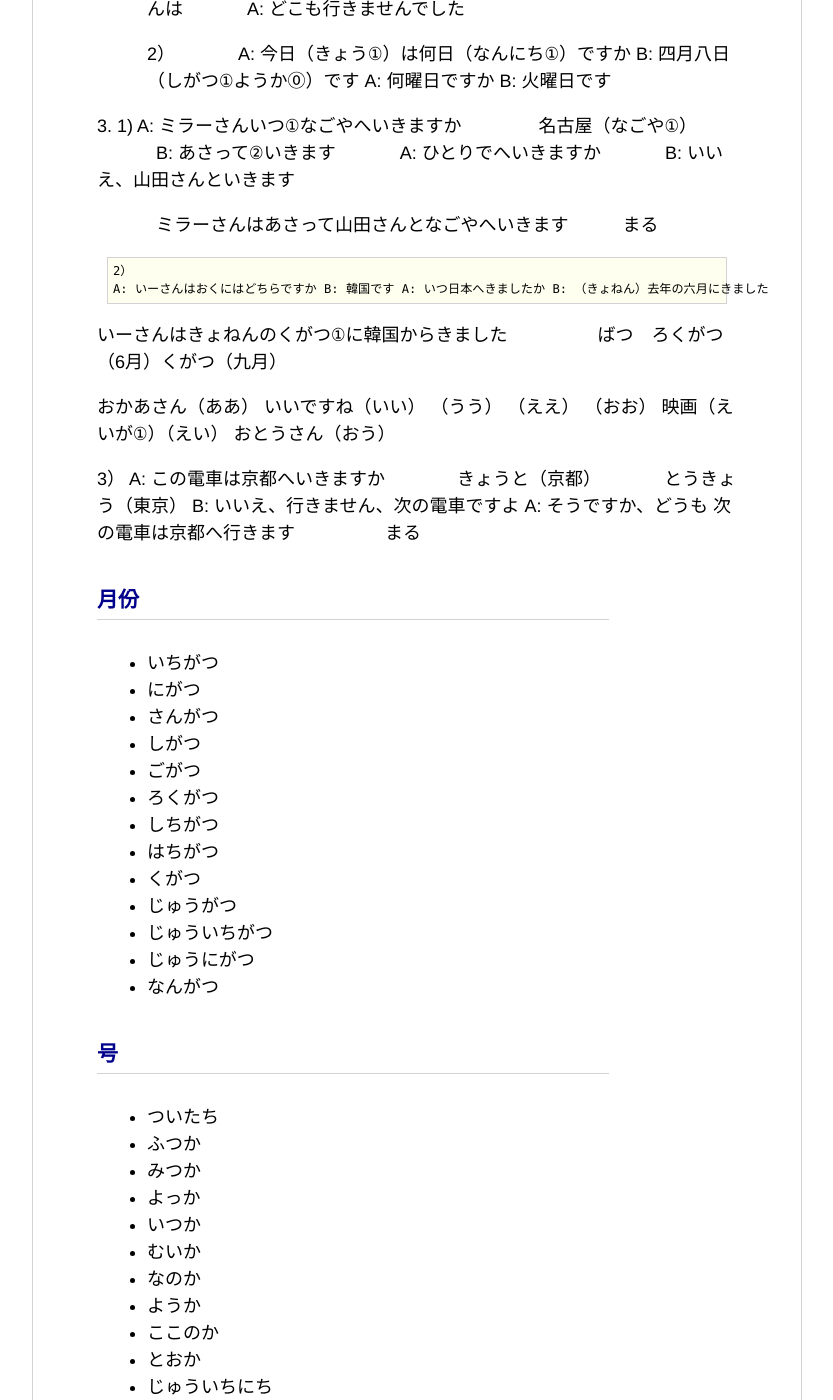
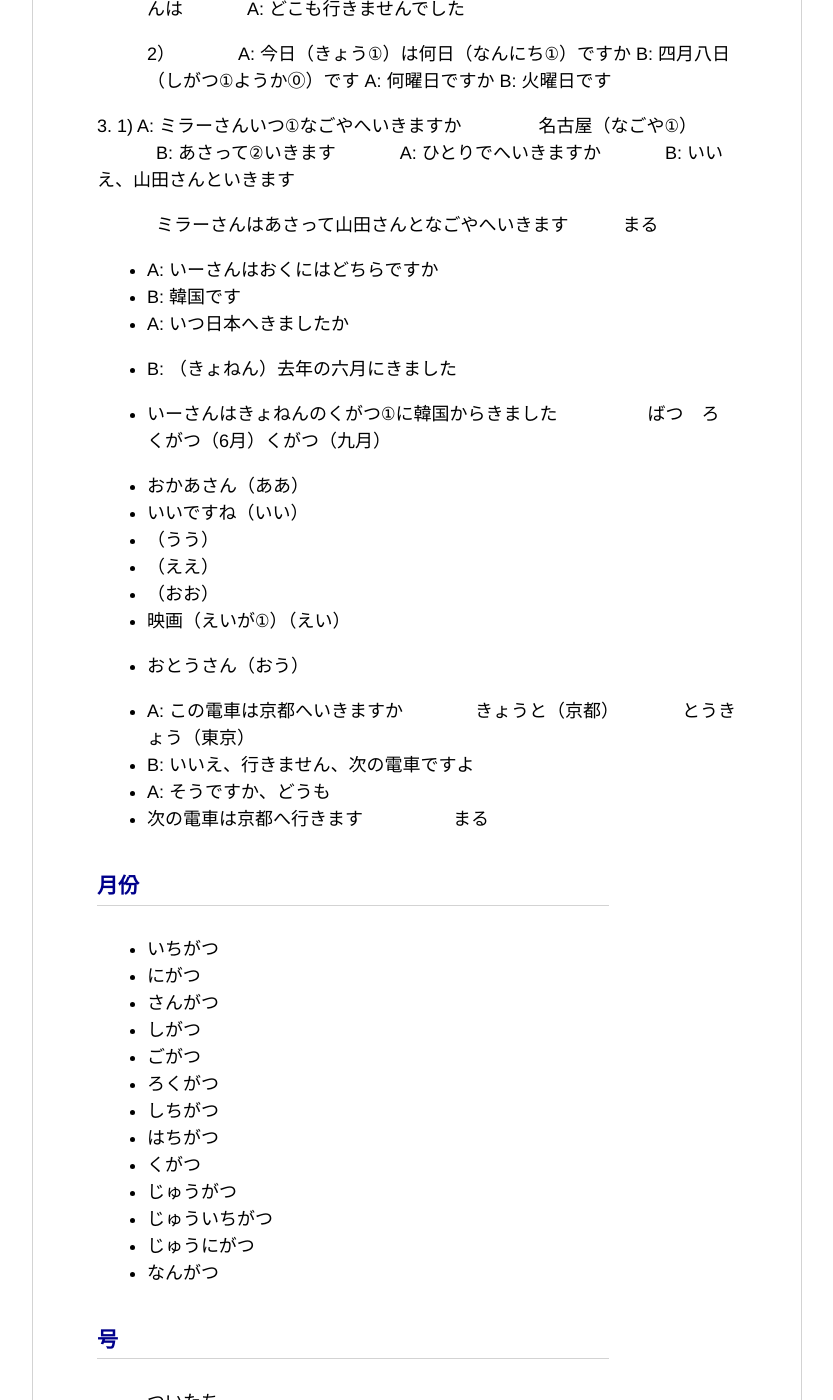
Before and after one commit to siqingmu/siqingmu.github.io, a Jekyll site: the page built from _posts/2019-05-04-the-fifth-lesson.md, in a window 1280 px wide and 1400 px high, scrolled down 3451 px. Shown: the whole window, without its empty margins (224-1057 px from the left). Built offline with Jekyll 4.4.1, drawn with Linux system fonts in a browser that asks for light colours.

Commit message:
modify-sometiing

```diff
--- a/_posts/2019-05-04-the-fifth-lesson.md
+++ b/_posts/2019-05-04-the-fifth-lesson.md
@@ -133,29 +133,25 @@ B:   火曜日です
 
 　　　	ミラーさんはあさって山田さんとなごやへいきます　　　まる
 
-	2）
-	A: いーさんはおくにはどちらですか
-B: 韓国です
-A: いつ日本へきましたか
-B: （きょねん）去年の六月にきました
++ A: いーさんはおくにはどちらですか
++ B: 韓国です
++ A: いつ日本へきましたか
++ B: （きょねん）去年の六月にきました
 
-いーさんはきょねんのくがつ①に韓国からきました　　　　　ばつ　ろくがつ（6月）くがつ（九月）
++ いーさんはきょねんのくがつ①に韓国からきました　　　　　ばつ　ろくがつ（6月）くがつ（九月）
 
++ おかあさん（ああ）
++ いいですね（いい）
++ （うう）
++ （ええ）
++ （おお）
++ 映画（えいが①）（えい）
++ おとうさん（おう）
 
-おかあさん（ああ）
-いいですね（いい）
-（うう）
-（ええ）
-（おお）
-映画（えいが①）（えい）
-おとうさん（おう）
-
-
-3）
-A: この電車は京都へいきますか　　　　きょうと（京都）　　　　とうきょう（東京）
-B: いいえ、行きません、次の電車ですよ
-A: そうですか、どうも
-	次の電車は京都へ行きます　　　　　まる
++ A: この電車は京都へいきますか　　　　きょうと（京都）　　　　とうきょう（東京）
++ B: いいえ、行きません、次の電車ですよ
++ A: そうですか、どうも
++ 次の電車は京都へ行きます　　　　　まる
 
 
 ### 月份
```
Also changed, not shown: 1 other file.
